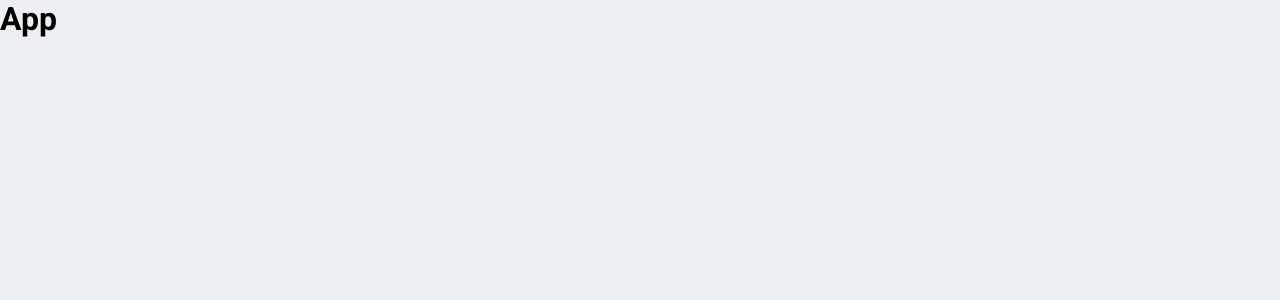
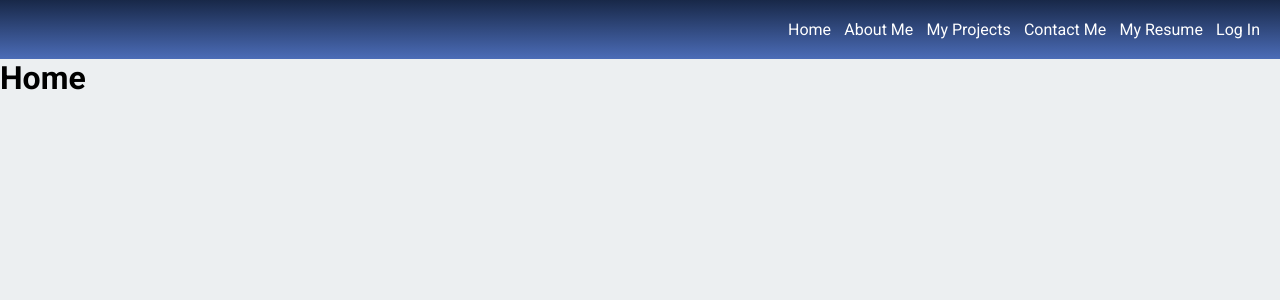
Before and after one commit to RickBr0wn/my-portfolio-website, a React (Create React App) app: page / in a window 1280 px wide. Shown: the top 300 px of the page. Built offline with nearby package versions, Linux system fonts and the light colour scheme.

Commit message:
Navbar & routes working

```diff
--- a/src/Components/AboutMe.jsx
+++ b/src/Components/About.jsx
@@ -1,6 +1,6 @@
 import React from 'react'
 
-const AboutMe = () => {
+const About = () => {
 	return (
 		<div>
 			<h1>About Me</h1>
@@ -8,4 +8,4 @@ const AboutMe = () => {
 	)
 }
 
-export default AboutMe
+export default About
--- a/src/Components/App.jsx
+++ b/src/Components/App.jsx
@@ -1,10 +1,25 @@
 import React, { Component } from 'react'
+import { Switch, Route } from 'react-router-dom'
+import Navbar from './Navbar'
+import * as routes from '../Constants/routes'
+import Home from './Home'
+import About from './About'
+import Projects from './Projects'
+import Contact from './Contact'
+import Resume from './Resume'
 
 class App extends Component {
   render() {
     return (
       <div>
-        <h1>App</h1>
+        <Navbar />
+        <Switch>
+          <Route exact path={routes.HOME_PAGE} component={Home} />
+          <Route path={routes.ABOUT_PAGE} component={About} />
+          <Route path={routes.PROJECTS_PAGE} component={Projects} />
+          <Route path={routes.CONTACT_PAGE} component={Contact} />
+          <Route path={routes.RESUME_PAGE} component={Resume} />
+        </Switch>
       </div>
     )
   }
--- /dev/null
+++ b/src/Components/Home.jsx
@@ -0,0 +1,11 @@
+import React from 'react'
+
+const Home = () => {
+  return (
+    <div>
+      <h1>Home</h1>
+    </div>
+  )
+}
+
+export default Home
--- /dev/null
+++ b/src/Components/Navbar.jsx
@@ -0,0 +1,22 @@
+import React from 'react'
+import { Link } from 'react-router-dom'
+import * as routes from '../Constants/routes'
+
+const Navbar = () => {
+  return (
+    <div className="navbar">
+      <div className="link-container">
+        <ul>
+          <li><Link to={routes.HOME_PAGE}>Home</Link></li>
+          <li><Link to={routes.ABOUT_PAGE}>About Me</Link></li>
+          <li><Link to={routes.PROJECTS_PAGE}>My Projects</Link></li>
+          <li><Link to={routes.CONTACT_PAGE}>Contact Me</Link></li>
+          <li><Link to={routes.RESUME_PAGE}>My Resume</Link></li>
+          <li><Link to={routes.SIGN_IN}>Log In</Link></li>
+        </ul>
+      </div>
+    </div>
+  )
+}
+
+export default Navbar
--- /dev/null
+++ b/src/Constants/routes.jsx
@@ -0,0 +1,9 @@
+export const HOME_PAGE = '/'
+export const ABOUT_PAGE = '/about'
+export const PROJECTS_PAGE = '/projects'
+export const CONTACT_PAGE = '/contact'
+export const RESUME_PAGE = '/resume'
+
+export const SIGN_UP = '/signup'
+export const SIGN_IN = '/signin'
+export const PASSWORD_FORGET = '/pw-forget'
--- a/src/index.css
+++ b/src/index.css
@@ -22,3 +22,31 @@ body {
   font-size: 1.6rem;
   background-color: #ECEFF1;
 }
+
+.navbar {
+  display: flex;
+  flex-direction: row-reverse;
+  background: #4b6cb7; /* fallback for old browsers */
+  background: -webkit-linear-gradient(to top, #4b6cb7, #182848); /* Chrome 10-25, Safari 5.1-6 */
+  background: linear-gradient(to top, #4b6cb7, #182848); /* W3C, IE 10+/ Edge, Firefox 16+, Chrome 26+, Opera 12+, Safari 7+ */
+}
+
+.link-container {
+  width: 40%;
+}
+
+.navbar ul {
+  display: flex;
+  height: 100%;
+  padding: 2rem;
+  justify-content: space-between;
+}
+
+.navbar li {
+  list-style-type: none;
+}
+
+.navbar ul a {
+  text-decoration: none;
+  color: white;
+}
--- a/src/index.js
+++ b/src/index.js
@@ -5,8 +5,6 @@ import App from './Components/App'
 import registerServiceWorker from './registerServiceWorker'
 import { BrowserRouter } from 'react-router-dom'
 
-ReactDOM.render(
-	<BrowserRouter>
-		<App />
-	</BrowserRouter>, document.getElementById('root'))
+ReactDOM.render(<BrowserRouter><App /></BrowserRouter>, document.getElementById('root'))
+
 registerServiceWorker()
```
Also changed, not shown: src/Components/AuthComponents/signIn.jsx (added, +11 -0 lines).
